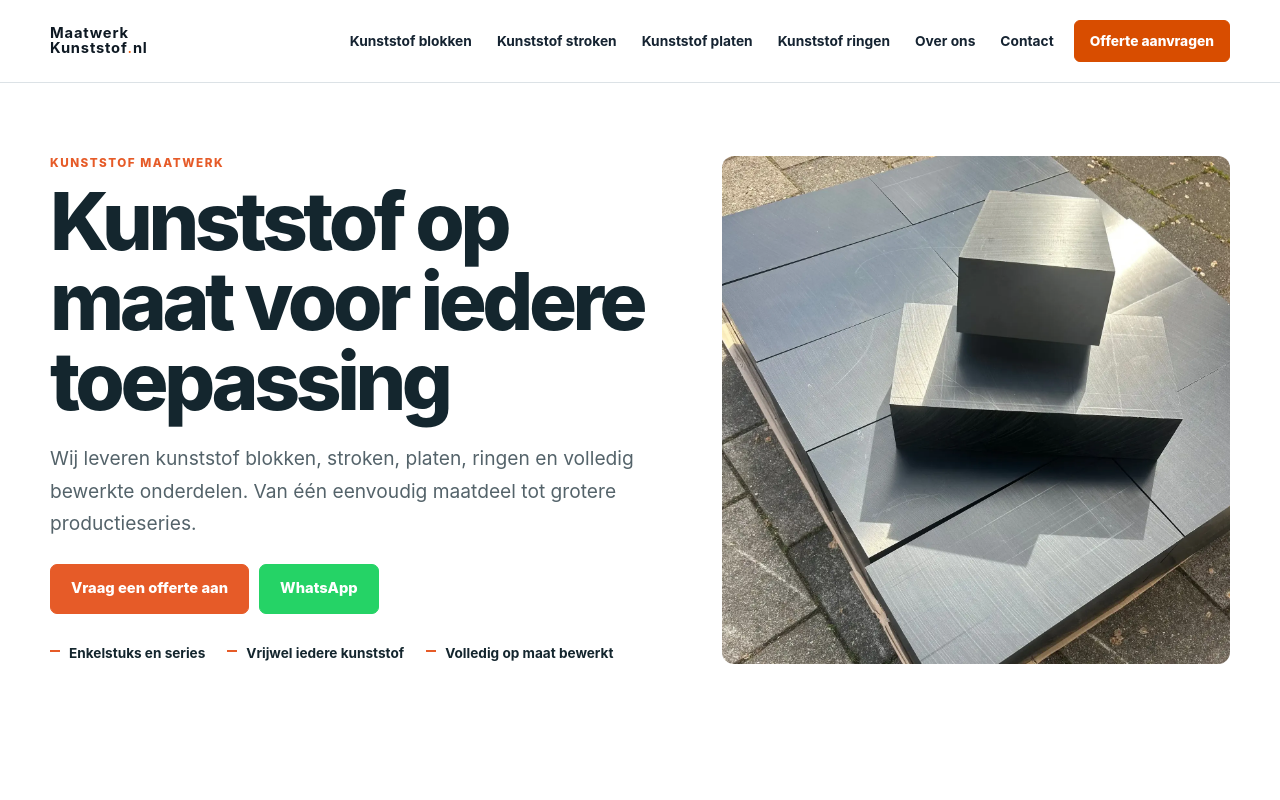
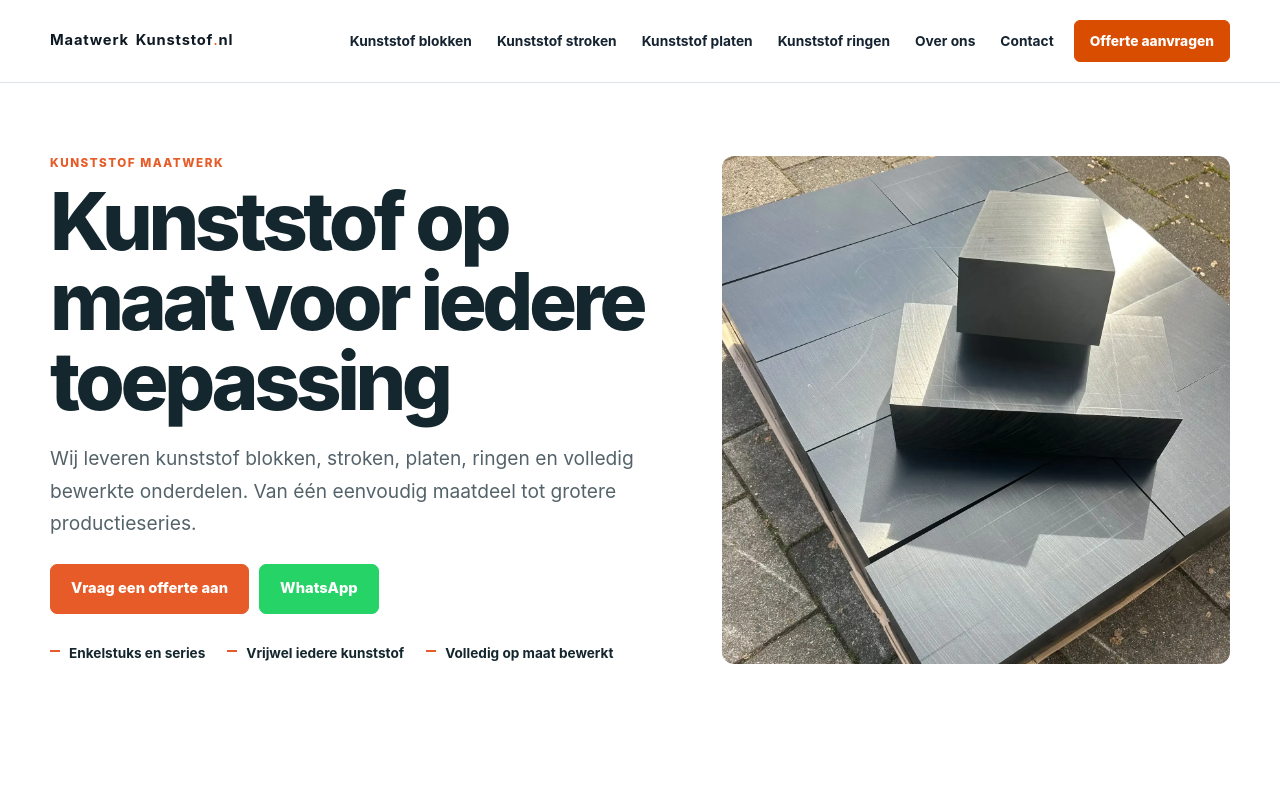
Before and after one commit to website-voorbeelden/maatwerkkunststof, an Eleventy site: page src/index.njk in a window 1280 px wide. Shown: the top 800 px of the page. Built offline with nearby package versions, Linux system fonts and the light colour scheme; Eleventy itself is replaced by a stand-in of ours; files that its build step writes are made by us from their sources.

Commit message:
Set wordmark on one line

```diff
--- a/src/_includes/header.njk
+++ b/src/_includes/header.njk
@@ -5,10 +5,10 @@
 
   .wordmark {
     display: inline-flex;
-    flex-direction: column;
+    flex-direction: row;
     align-items: flex-start;
     justify-content: center;
-    gap: 0;
+    gap: 0.38em;
     font-family: inherit;
     line-height: 1;
     text-decoration: none;
```
